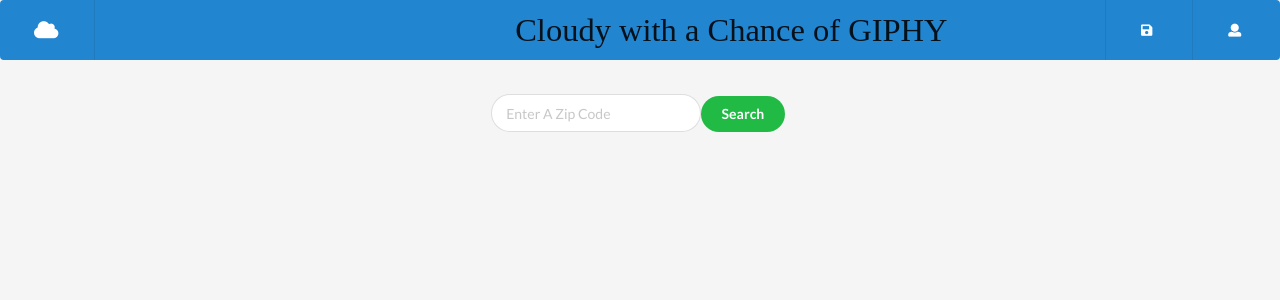
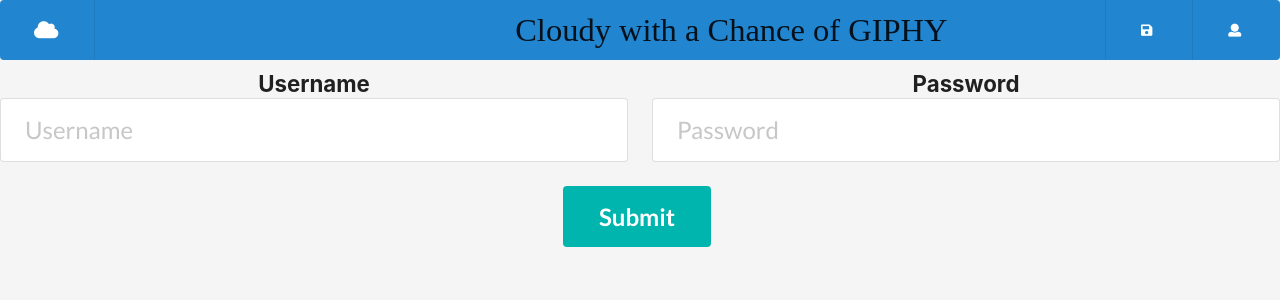
Before and after one commit to errolgh/cloudy-with-a-chance-of-GIPHY, a React (Create React App) app: page /login in a window 1280 px wide. Shown: the top 300 px of the page. Built offline with nearby package versions, Linux system fonts and the light colour scheme; no server answers; a web font is replaced by a local one.

Commit message:
built login need to finish front end jwt

```diff
--- a/src/App.js
+++ b/src/App.js
@@ -8,6 +8,7 @@
 import { Route, Switch, Link, Redirect} from 'react-router-dom'
 import { withRouter } from 'react-router'
 import Home from './routes/Home'
+import Login from './routes/Login'
 
 class App extends React.Component {
   constructor(){
@@ -239,20 +240,20 @@
     })
   }
 
-  profilePage = () => {
-    console.log("hey dude")
-    fetch(`http://localhost:3001/forecasts`)
-    .then(res => res.json())
-    .then(forecastArray => {
-      this.setState({
-        allDays: [],
-        currentCity: null,
-        searchText: "90210",
-        currentZip: "90210",
-        selectedDay: {},
-      })
-    })
-  }
+  // profilePage = () => {
+  //   console.log("hey dude")
+  //   fetch(`http://localhost:3001/forecasts`)
+  //   .then(res => res.json())
+  //   .then(forecastArray => {
+  //     this.setState({
+  //       allDays: [],
+  //       currentCity: null,
+  //       searchText: "90210",
+  //       currentZip: "90210",
+  //       selectedDay: {},
+  //     })
+  //   })
+  // }
 
   homeSelect = () => {
     console.log("im in here")
@@ -275,20 +276,16 @@
               handleSubmitOfSearch={this.handleSubmitOfSearch}
               handleChangeSearchText={this.handleChangeSearchText}
               searchText={this.state.searchText}
+              currentCity={this.state.currentCity}
+              allDays={this.state.allDays}
+              cardView={this.cardView}
+              selectedDay={this.state.selectedDay}
             />
           }/>
-          <SearchBar
-            handleSubmitOfSearch={this.handleSubmitOfSearch}
-            handleChangeSearchText={this.handleChangeSearchText}
-            searchText={this.state.searchText}
-          />
-          <CityName currentCity={this.state.currentCity}/>
-          <ForecastContainer
-            allDays={this.state.allDays}
-            currentCity={this.state.currentCity}
-            cardView={this.cardView}
-            selectedDay={this.state.selectedDay}
-          />
+          <Route path='/login' render={()=>
+            localStorage.getItem('user') ? <Redirect to='/profile' /> :
+            <Login/>
+          }/>
         </Switch>
       </div>
     );
--- a/src/components/Nav.js
+++ b/src/components/Nav.js
@@ -1,4 +1,5 @@
 import React from 'react'
+import { Link } from 'react-router-dom'
 
 export default class Nav extends React.Component {
   render(){
@@ -32,12 +33,14 @@
             </div>
           </div>
           <div className="item"
-            onClick={(event)=>{this.props.profilePage(event)}}
+            // onClick={(event)=>{this.props.profilePage(event)}}
           >
             <div className="ui vertical animated button blue" tabIndex="0">
+            <Link to='/login'>
               <div className="hidden content">
                 Login
               </div>
+            </Link>
               <div className="visible content">
                 <i className="user icon"></i>
               </div>
--- a/src/routes/Home.js
+++ b/src/routes/Home.js
@@ -8,9 +8,20 @@
   render(){
     return(
       <React.Fragment>
-        <SearchBar/>
-        <CityName/>
-        <ForecastContainer/>
+        <SearchBar
+          handleSubmitOfSearch={this.props.handleSubmitOfSearch}
+          handleChangeSearchText={this.props.handleChangeSearchText}
+          searchText={this.props.searchText}
+        />
+        <CityName
+          currentCity={this.props.currentCity}
+        />
+        <ForecastContainer
+          allDays={this.props.allDays}
+          currentCity={this.props.currentCity}
+          cardView={this.props.cardView}
+          selectedDay={this.props.selectedDay}
+        />
       </React.Fragment>
     )
   }
--- /dev/null
+++ b/src/routes/Login.js
@@ -0,0 +1,86 @@
+import React from 'react'
+
+class Login extends React.Component {
+  constructor(){
+    super()
+      this.state = {
+        userName: "",
+        password: ""
+      }
+  }
+
+  handleUserNameChange = event => {
+    this.setState({
+      userName: event.target.value
+    })
+  }
+
+  handlePasswordChange = event => {
+    this.setState({
+      password: event.target.value
+    })
+  }
+
+  handleSubmit = event => {
+  event.preventDefault()
+  console.log("submitting form:", event)
+  fetch('http://localhost:3001/login', {
+    method: "POST",
+    headers: { 'Content-Type': 'application/json' },
+    body: JSON.stringify({
+      user_name: this.state.userName,
+      password: this.state.password
+    })
+  })
+    .then(res => res.json())
+    .then(data => {
+      if (data.authenticated) {
+        this.props.passUserData(data)
+      } else {
+        alert("incorrect username or password")
+      }
+    })
+
+  }
+
+  render(){
+    return(
+      <React.Fragment>
+      <div>
+    <form className="ui massive form"
+          onSubmit={this.handleSubmit}>
+      <div className="two fields">
+        <div className="field">
+          <label>Username</label>
+          <input
+            type="text"
+            name="userName"
+            value={this.state.userName}
+            placeholder="Username"
+            onChange={this.handleUserNameChange}
+          />
+          </div>
+          <div className="field">
+            <label>Password</label>
+            <input
+             type="password"
+             name="password"
+             value={this.state.password}
+             placeholder="Password"
+             onChange={this.handlePasswordChange}
+            />
+            </div>
+          </div>
+
+            <button type="submit" className="ui submit massive button teal">
+              Submit
+            </button>
+
+    </form>
+  </div>
+      </React.Fragment>
+    )
+  }
+}
+
+export default Login
```
